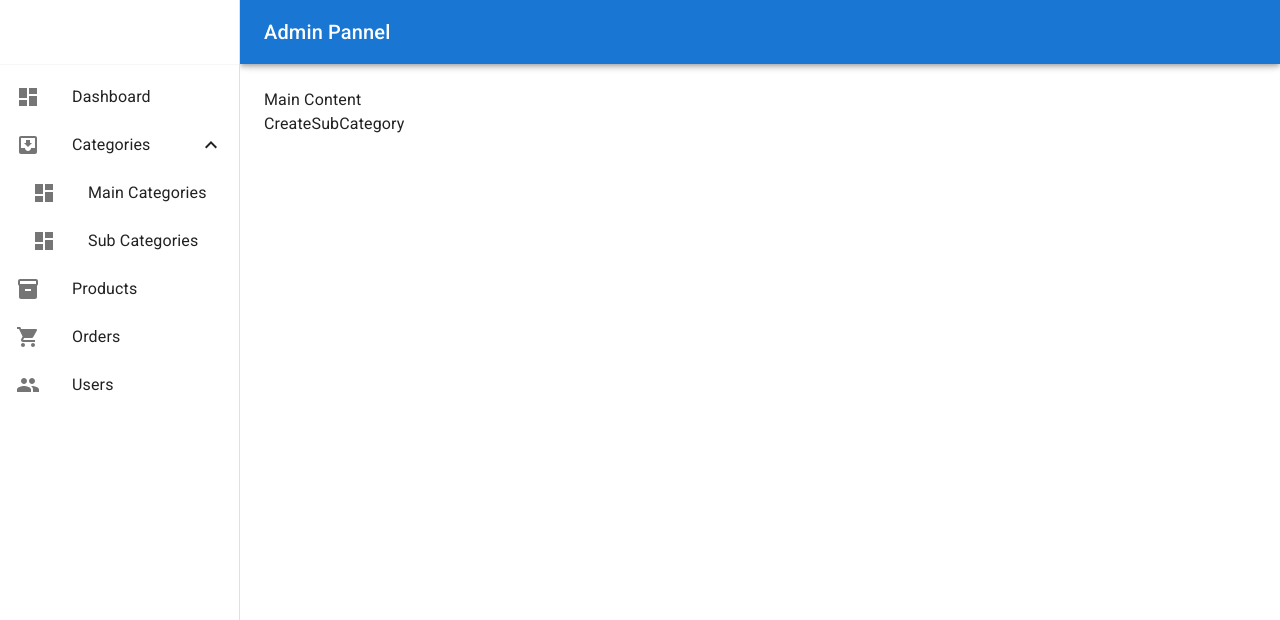
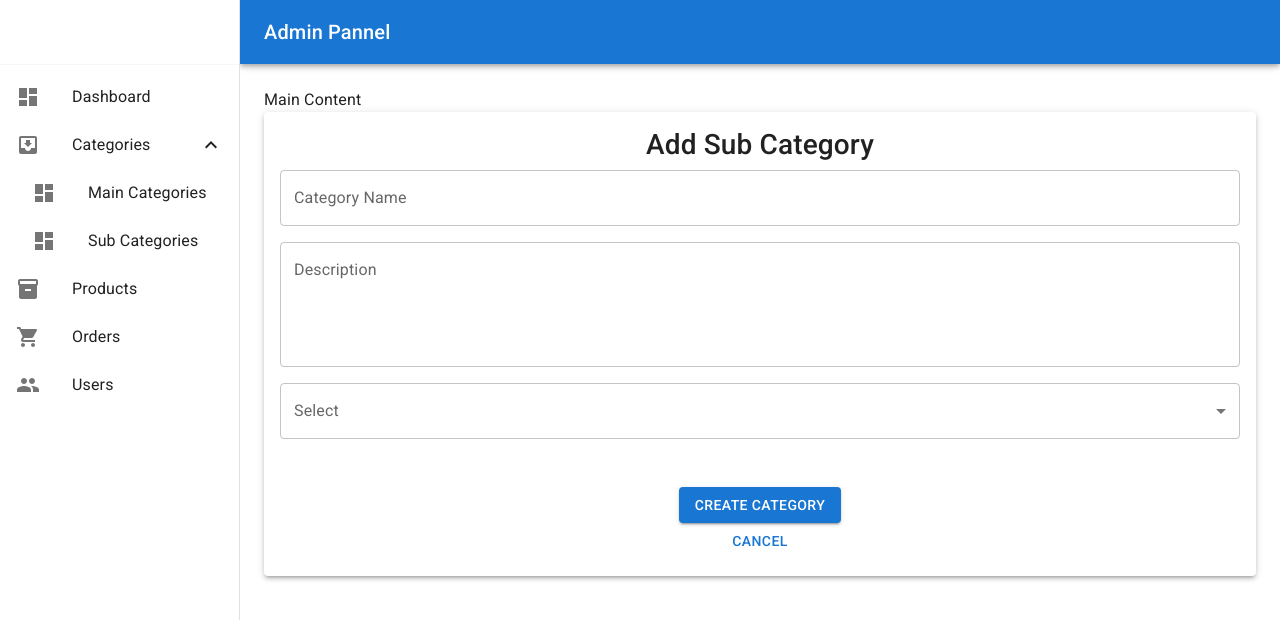
Before and after one commit to SumitDongare/project-01_admin-portal, a React (Create React App) app: page /pages/categories/sub-categories/create in a window 1280 px wide. Shown: the top 620 px of the page. Built offline with nearby package versions, Linux system fonts and the light colour scheme; data requests are answered from the project's data file.

Commit message:
creating SELECT options by fetching data from mainCategories in CreateSubCategory

```diff
--- a/db.json
+++ b/db.json
@@ -147,6 +147,13 @@
       "description": "Sub Cat 2",
       "categoryId": "5",
       "imageUrl": "https://m.media-amazon.com/images/I/51NNA+k9S0L._AC_UF894,1000_QL80_.jpg"
+    },
+    {
+      "id": "50",
+      "categoryId": null,
+      "name": "Smartphones",
+      "description": "Browse the latest smartphones",
+      "imageUrl": "https://example.com/images/smartphones.jpg"
     }
   ],
   "products": [
--- a/src/pages/categories/sub-categories/CreateSubCategory.js
+++ b/src/pages/categories/sub-categories/CreateSubCategory.js
@@ -1,9 +1,140 @@
-import React from 'react'
+import React from "react";
+import { useFormik } from "formik";
+import * as yup from "yup";
+import { Button, MenuItem, Paper, TextField } from "@mui/material";
+import { useNavigate } from "react-router-dom";
+import { Description } from "@mui/icons-material";
+import axios from "axios";
+import { API_BASE_URL } from "../../../utils/ApiConstants";
+import { useSelector } from "react-redux";
 
 export default function CreateSubCategory() {
+  const navigate = useNavigate();
+  const mainCategories = useSelector((store) => store.mainCategories);
+
+  const validationSchema = yup.object({
+    name: yup.string("Enter your email").required("Name is required"),
+    description: yup
+      .string("Enter description")
+      .min(3, "Description should be of minimum 3 characters length")
+      .required("Description is required"),
+  });
+
+  const formik = useFormik({
+    initialValues: {
+      name: "",
+      description: "",
+    },
+
+    validationSchema: validationSchema,
+
+    onSubmit: (values) => {
+      // API call
+      console.log(values)
+      // axios
+      //   .post(`${API_BASE_URL}/categories`, {
+      //     id: Math.floor(Math.random() * (100 - 10 + 1)) + 10, //Generate random id from 10-100
+      //     name: values.name,
+      //     description: values.description,
+      //   })
+      //   .then(function (response) {
+      //     // handle success
+      //     // console.log("Categories Response",response.data);
+
+      //     // const data = response.data;
+      //     alert("Category created!");
+      //     // getCategories();
+      //     navigate(-1);
+      //   })
+      //   .catch(function (error) {
+      //     // handle error
+      //     alert("Failed to create category");
+      //     console.log("There is an error", error);
+      //   })
+      //   .finally(function () {
+      //     // always executed
+      //   });
+    },
+  });
+
   return (
-    <div>
-       CreateSubCategory
+    <div className="create-main-category-component ">
+      <Paper elevation={3} className="form-container p-3">
+        <form
+          className="d-flex align-items-center flex-column"
+          onSubmit={formik.handleSubmit}
+        >
+          <h3>Add Sub Category</h3>
+          <TextField
+            name="name"
+            fullWidth
+            label="Category Name"
+            className="mb-3"
+            value={formik.values.name}
+            onChange={formik.handleChange}
+            onBlur={formik.handleBlur}
+            error={formik.touched.email && Boolean(formik.errors.name)}
+            helperText={formik.touched.email && formik.errors.name}
+          />
+
+          <TextField
+            multiline
+            rows={4}
+            name="description"
+            fullWidth
+            label="Description"
+            className="mb-3"
+            value={formik.values.description}
+            onChange={formik.handleChange}
+            onBlur={formik.handleBlur}
+            error={
+              formik.touched.description && Boolean(formik.errors.description)
+            }
+            helperText={formik.touched.description && formik.errors.description}
+          />
+
+          <TextField
+
+            select
+            name="categoryId"
+            label="Select"
+            fullWidth
+            defaultValue=""
+            helperText="Please select your currency"
+            onChange={formik.handleChange}
+            onBlur={formik.handleBlur}
+            error={
+              formik.touched.categoryId && Boolean(formik.errors.categoryId)
+            }
+            helperText = {formik.touched.categoryId && formik.errors.categoryId}
+
+          >
+             <MenuItem  value=" " disabled> Select Category </MenuItem>
+              {mainCategories.map(cat =>{
+                return <MenuItem  value={cat.id}>
+
+                {cat.name}
+              </MenuItem>
+              })}
+
+
+          </TextField>
+
+
+
+          <Button variant="contained" type="submit" className="mt-5">
+            Create Category
+          </Button>
+          <Button
+            onClick={() => {
+              navigate(-1); //is used for go to back url
+            }}
+          >
+            {" "}
+            Cancel
+          </Button>
+        </form>
+      </Paper>
     </div>
-  )
+  );
 }
--- a/src/pages/categories/sub-categories/SubCategoriesList.js
+++ b/src/pages/categories/sub-categories/SubCategoriesList.js
@@ -1,15 +1,17 @@
 import React, { useEffect } from 'react'
 import { useDispatch, useSelector } from 'react-redux';
-import { Paper, Table, TableBody, TableCell, TableContainer, TableHead, TableRow } from "@mui/material";
+import { Button, Paper, Table, TableBody, TableCell, TableContainer, TableHead, TableRow } from "@mui/material";
 import DeleteOutlineOutlinedIcon from '@mui/icons-material/DeleteOutlineOutlined';
 import moment from 'moment';
 import axios from 'axios';
 import { setSubCategories } from '../../../store/subCategorySlice';
 import { API_BASE_URL } from '../../../utils/ApiConstants';
+import { useNavigate } from 'react-router-dom';
 
 export default function SubCategoriesList() {
 
   const dispatch = useDispatch();
+  const navigate = useNavigate();
   const mainCategories = useSelector((store) => store.mainCategories);
 
   const mapping = mainCategories.reduce((mapp, category)=>{
@@ -53,6 +55,10 @@ export default function SubCategoriesList() {
 
   return (
     <div>
+      <Button  variant="contained" onClick={()=>{
+        navigate('create')
+      }}>Add Sub Category</Button>
+
        <TableContainer component={Paper}>
         <Table sx={{ minWidth: 650 }} aria-label="simple table">
           <TableHead>
```
